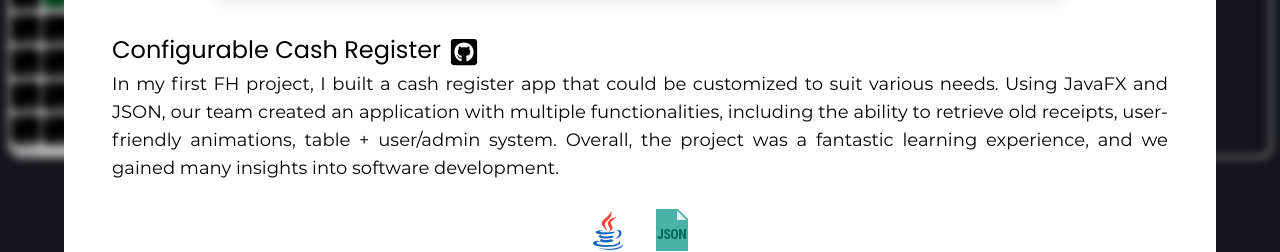
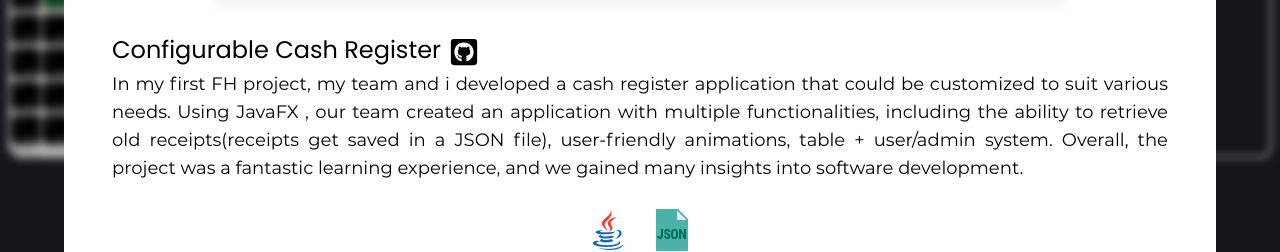
Before and after one commit to Torsoto/Portfolio, a React (Create React App) app: page / in a window 1280 px wide. Both pictures are taken after a click on the element "Configurable Cash Register". Shown: the part 2467-2719 px from the top of the page. Built offline with nearby package versions, Linux system fonts and the light colour scheme.

Commit message:
corrected text on grammer mistakes

```diff
--- a/src/components/Modal/M1.jsx
+++ b/src/components/Modal/M1.jsx
@@ -89,8 +89,8 @@ const M1 = ({ visible, onClose }) => {
           </div>
           <p className="text-justify bg-white text-[10px] sm:text-sm md:text-lg lg:text-lg font-Montserrat">
             {isEnglish
-              ? "In my first FH project, I built a cash register app that could be customized to suit various needs. Using JavaFX and JSON, our team created an application with multiple functionalities, including the ability to retrieve old receipts, user-friendly animations, table + user/admin system. Overall, the project was a fantastic learning experience, and we gained many insights into software development."
-              : "Bei meinem ersten Projekt an der FH haben mein Team und ich eine Kassen-Applikation entwickelt, die an verschiedene Anforderungen bzw. Restauraunts angepasst werden kann. Mit Hilfe von JavaFX hat unser Team eine Anwendung mit mehreren Funktionen erstellt, inklusive der Möglichkeit, alte Belege abzurufen (werden in einer JSON Datei gespeichert), benutzerfreundliche Animationen sowie ein Tisch- und Benutzer-/Admin-System. Insgesamt war das Projekt eine fantastische Lernerfahrung, bei der wir viele Einblicke in die Softwareentwicklung gewonnen haben."}
+              ? "In my first FH project, my team and i developed a cash register application that could be customized to suit various needs. Using JavaFX , our team created an application with multiple functionalities, including the ability to retrieve old receipts(receipts get saved in a JSON file), user-friendly animations, table + user/admin system. Overall, the project was a fantastic learning experience, and we gained many insights into software development."
+              : "Bei meinem ersten Projekt an der FH haben mein Team und ich eine Kassen-Applikation entwickelt, die an verschiedene Anforderungen angepasst werden kann. Mit Hilfe von JavaFX hat unser Team eine Anwendung mit mehreren Funktionen erstellt, inklusive der Möglichkeit, alte Belege abzurufen (Belege werden in einer JSON Datei gespeichert), benutzerfreundliche Animationen sowie ein Tisch- und Benutzer-/Admin-System. Insgesamt war das Projekt eine fantastische Lernerfahrung, bei der wir viele Einblicke in die Softwareentwicklung gewonnen haben."}
           </p>
         </div>
         <div className="flex gap-4 pt-4 text-center bg-white place-content-center lg:pt-6">
```
